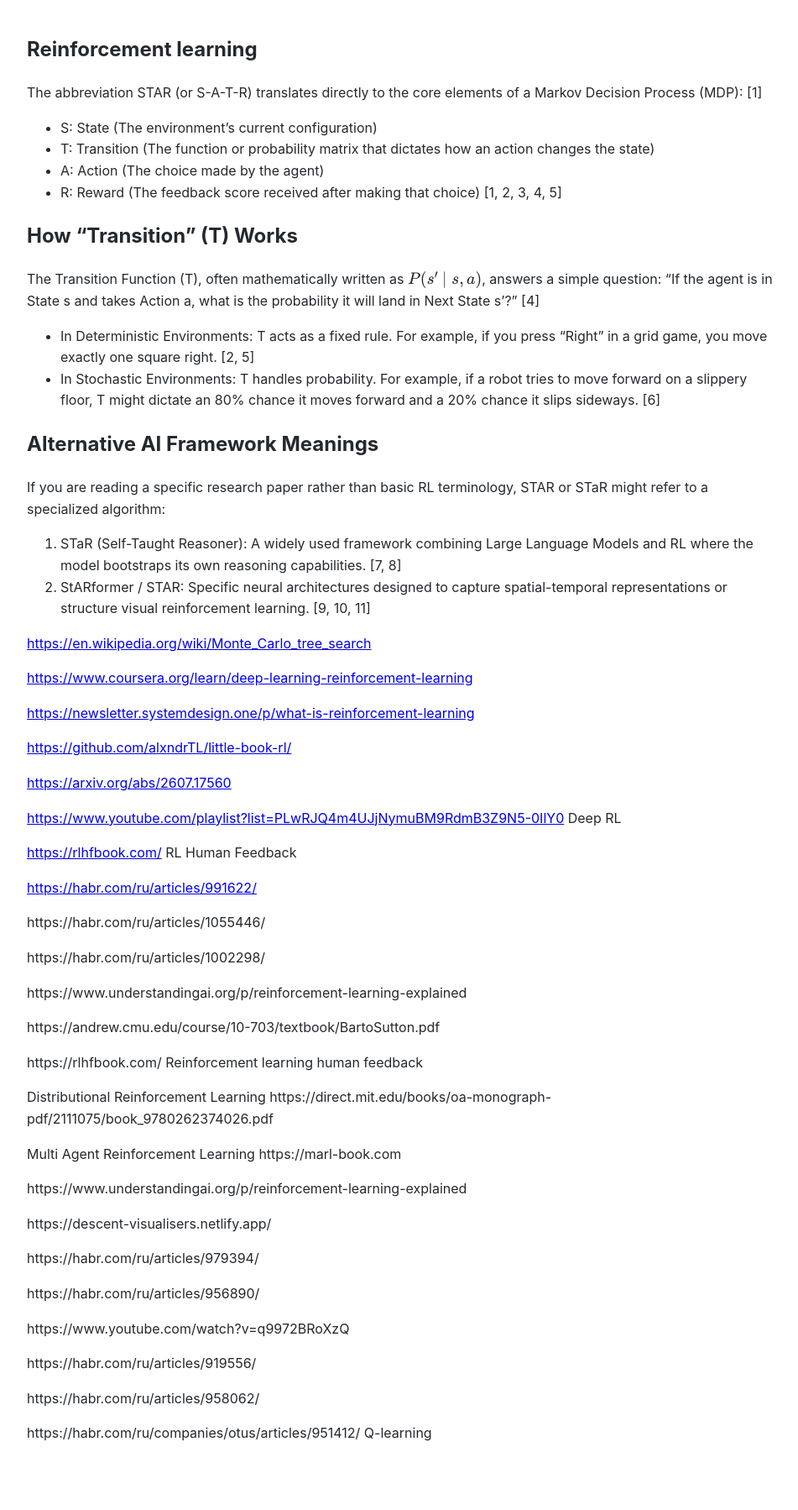
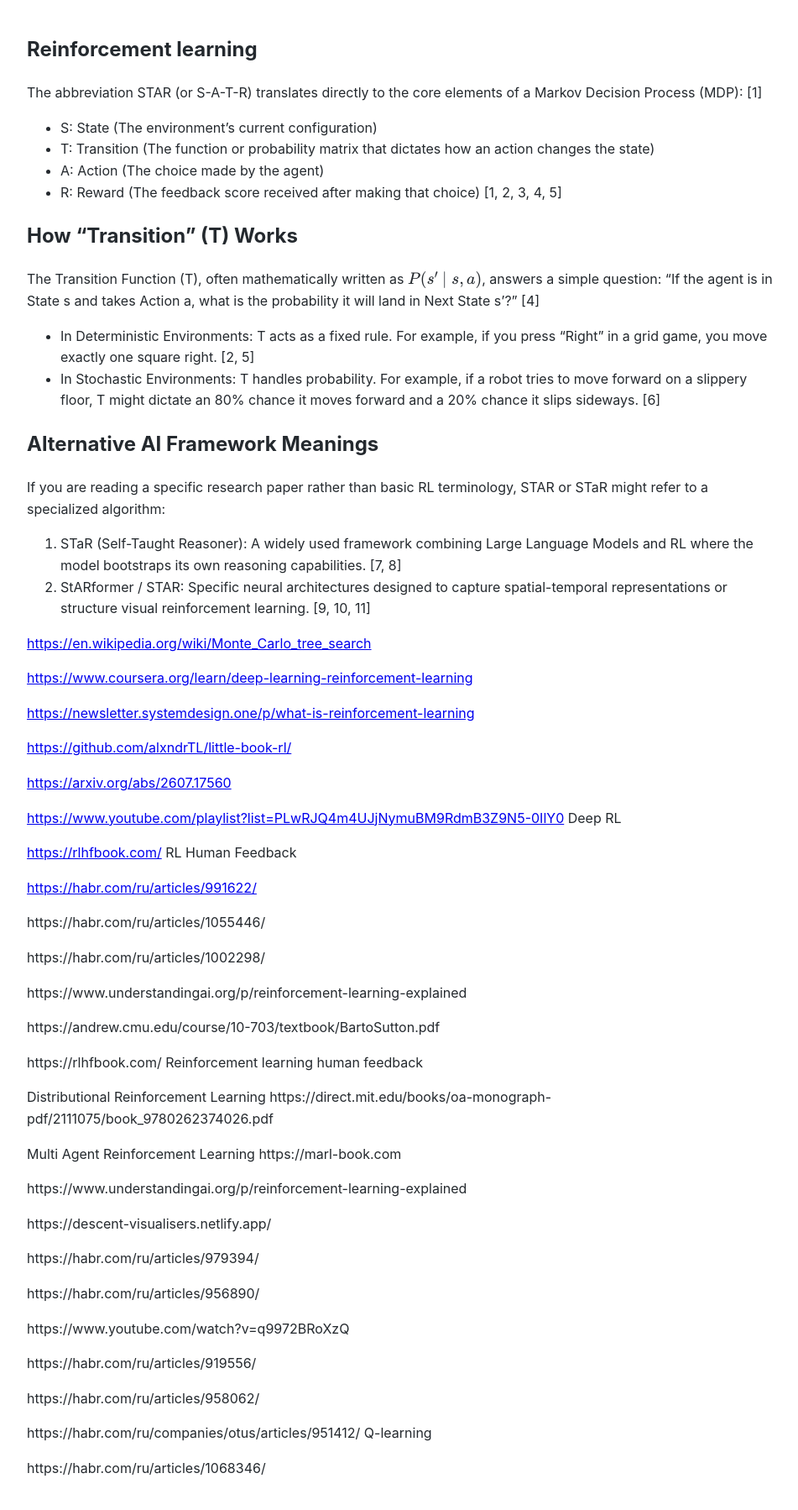
Before and after one commit to Michael-Lubinsky/michael-lubinsky.github.com, a Jekyll site: the page built from ml/reinforcement.md, in a window 1280 px wide. Shown: the whole page at 84% size, without its empty margins (158-1109 px from the left). Built offline with Jekyll 4.4.1, drawn with Linux system fonts in a browser that asks for light colours; our own code applies the rules of GitHub Pages for plain Markdown files; before the commit the page ends 1756 px from its top, so only the background shows below that; some of the changed lines change nothing that is shown.

Commit message:
Add additional resource link for reinforcement learning

```diff
--- a/ml/reinforcement.md
+++ b/ml/reinforcement.md
@@ -66,3 +66,5 @@ https://habr.com/ru/articles/919556/
 https://habr.com/ru/articles/958062/
 
 https://habr.com/ru/companies/otus/articles/951412/ Q-learning
+
+https://habr.com/ru/articles/1068346/
```
